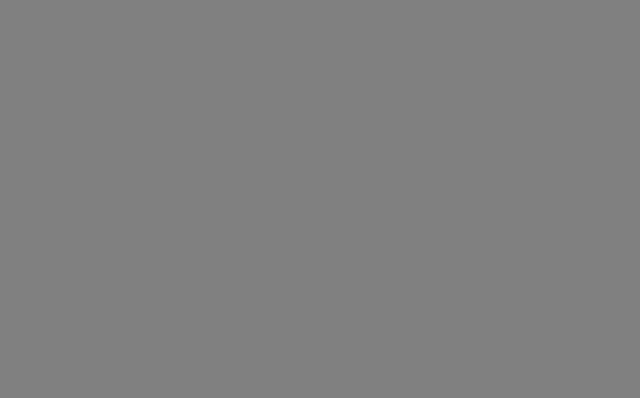
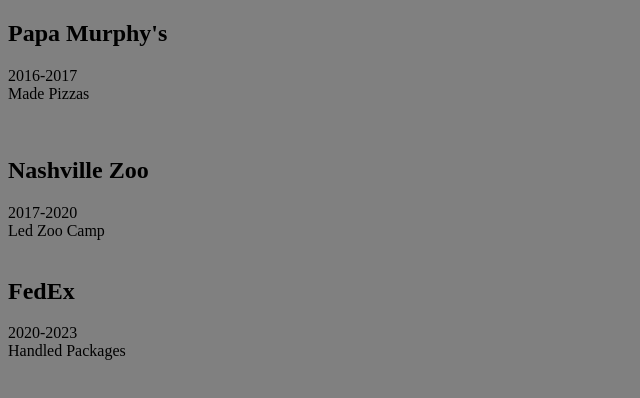
Before and after one commit to zhahn98/LAB-HTML-Resume, a plain HTML site: page index.html in a window 1280 px wide. Shown: the whole page, without its empty margins (0-640 px from the left). Drawn offline with Linux system fonts and the light colour scheme.

```diff
--- a/index.html
+++ b/index.html
@@ -8,6 +8,31 @@
   <link rel="stylesheet" href="main.css">
 </head>
 <body>
+  <main>
   <script src="main.js"></script>
+  <p>
+    <article id="papas">
+    <header>
+      <h1>Papa Murphy's</h1><time>2016-2017</time></header>
+    <div>Made Pizzas</div>
+    </p>
+  </article>
+    <br>
+  <n>
+    <article id="zoo">
+    <header>
+      <h1>Nashville Zoo</h1><time>2017-2020</time></header>
+    <div>Led Zoo Camp</div>
+  </n>
+</article>
+  <br>
+  <f>
+    <article id ="packages">
+    <header>
+      <h1>FedEx</h1><time>2020-2023</time></header>
+    <div>Handled Packages</div>
+  </f>
+</article>
+  </main>
 </body>
 </html>
```
